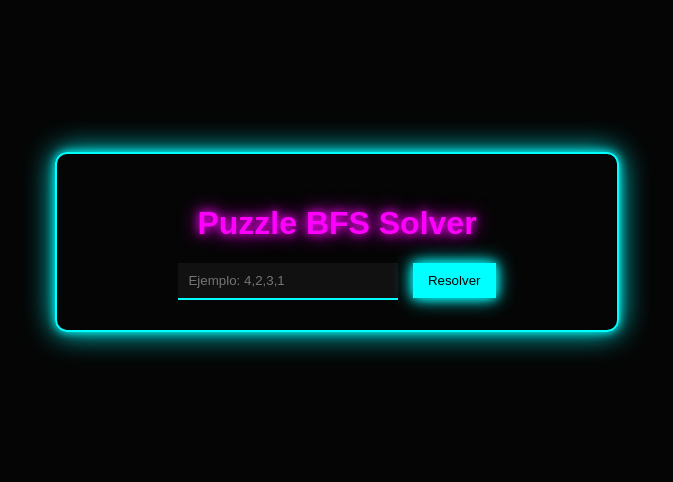
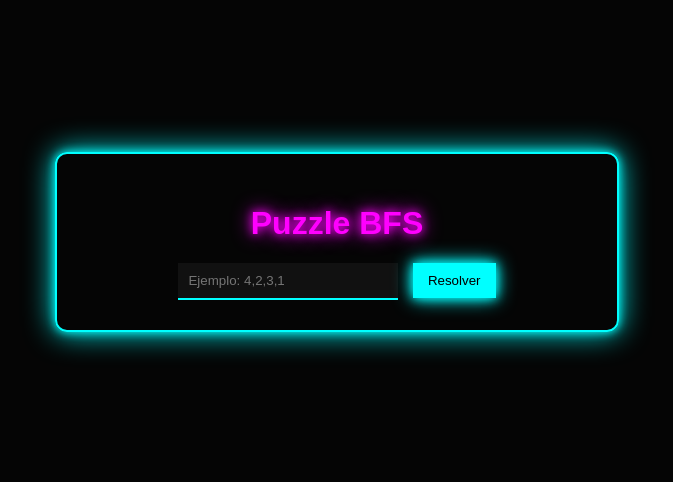
Before and after one commit to Misael10x/puzzle-bfs, a Flask app: page / in a window 1280 px wide. Shown: the part 166-648 px from the top of the page, without its empty margins (303-976 px from the left). Run offline with Flask 3, Linux system fonts and the light colour scheme.

Commit message:
index.html

```diff
--- a/templates/index.html
+++ b/templates/index.html
@@ -9,7 +9,7 @@
 
 <div class="container">
 
-<h1>Puzzle BFS Solver</h1>
+<h1>Puzzle BFS</h1>
 
 <input id="estado" placeholder="Ejemplo: 4,2,3,1">
 
```
